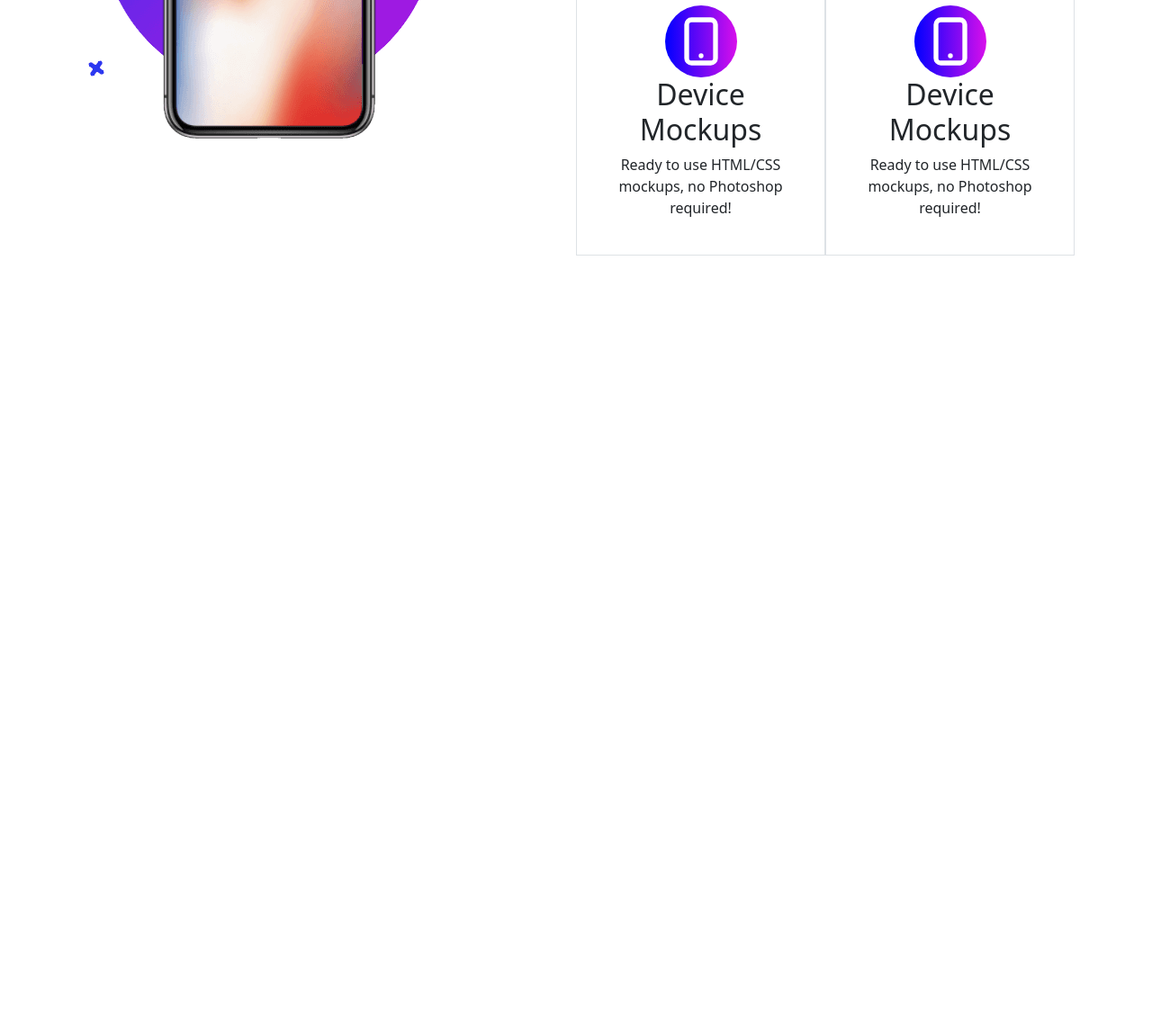
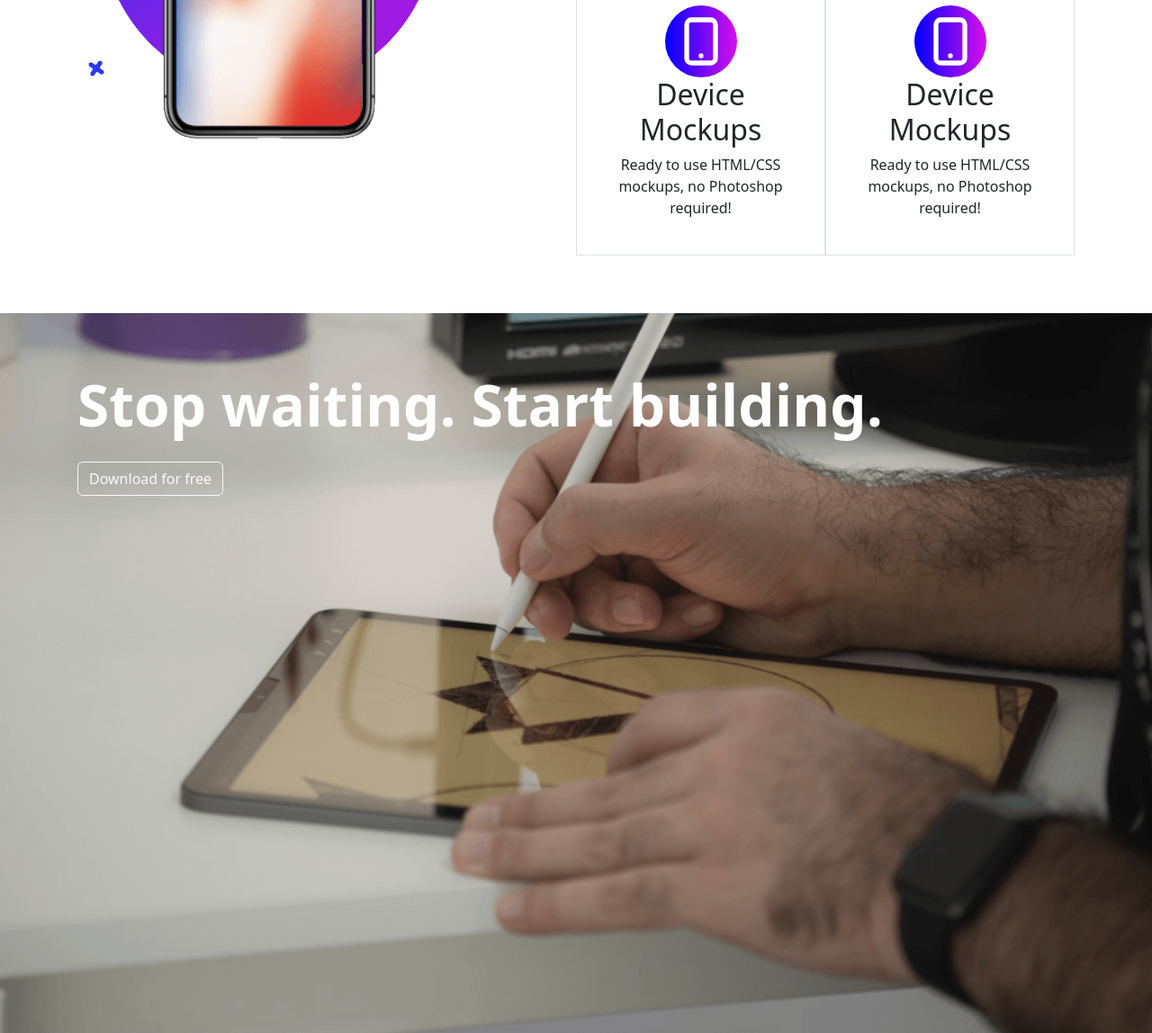
Before and after one commit to suchana001/landing-page-bootstrap, a plain HTML site: page index.html in a window 1280 px wide. Shown: the part 1643-2791 px from the top of the page at 90% size. Before the commit the page ends 1943 px from the top, so only its background shows below. Drawn offline with nearby package versions, Linux system fonts and the light colour scheme.

Commit message:
image section added

```diff
--- a/css/style.css
+++ b/css/style.css
@@ -5,3 +5,12 @@
 .primary-color {
     color: blue;
 }
+
+.stop-writing {
+    background-image: url(../img/background.png);
+    background-position: center;
+    background-repeat: no-repeat;
+    background-size: cover;
+    background-blend-mode: overlay;
+    height: 100vh;
+}
--- a/index.html
+++ b/index.html
@@ -123,6 +123,19 @@
             </div>
     </section>
 
+    <!-- section flex  -->
+    <section>
+
+    </section>
+
+    <!-- section image  -->
+    <section class="stop-writing">
+        <div class="container p-3 mt-5">
+            <h1 class="text-white display-3 fw-bold mt-5 mb-4">Stop waiting. Start building.</h1>
+            <button class="btn btn-outline-light rounded">Download for free</button>
+        </div>
+    </section>
+
 
 
 
```
